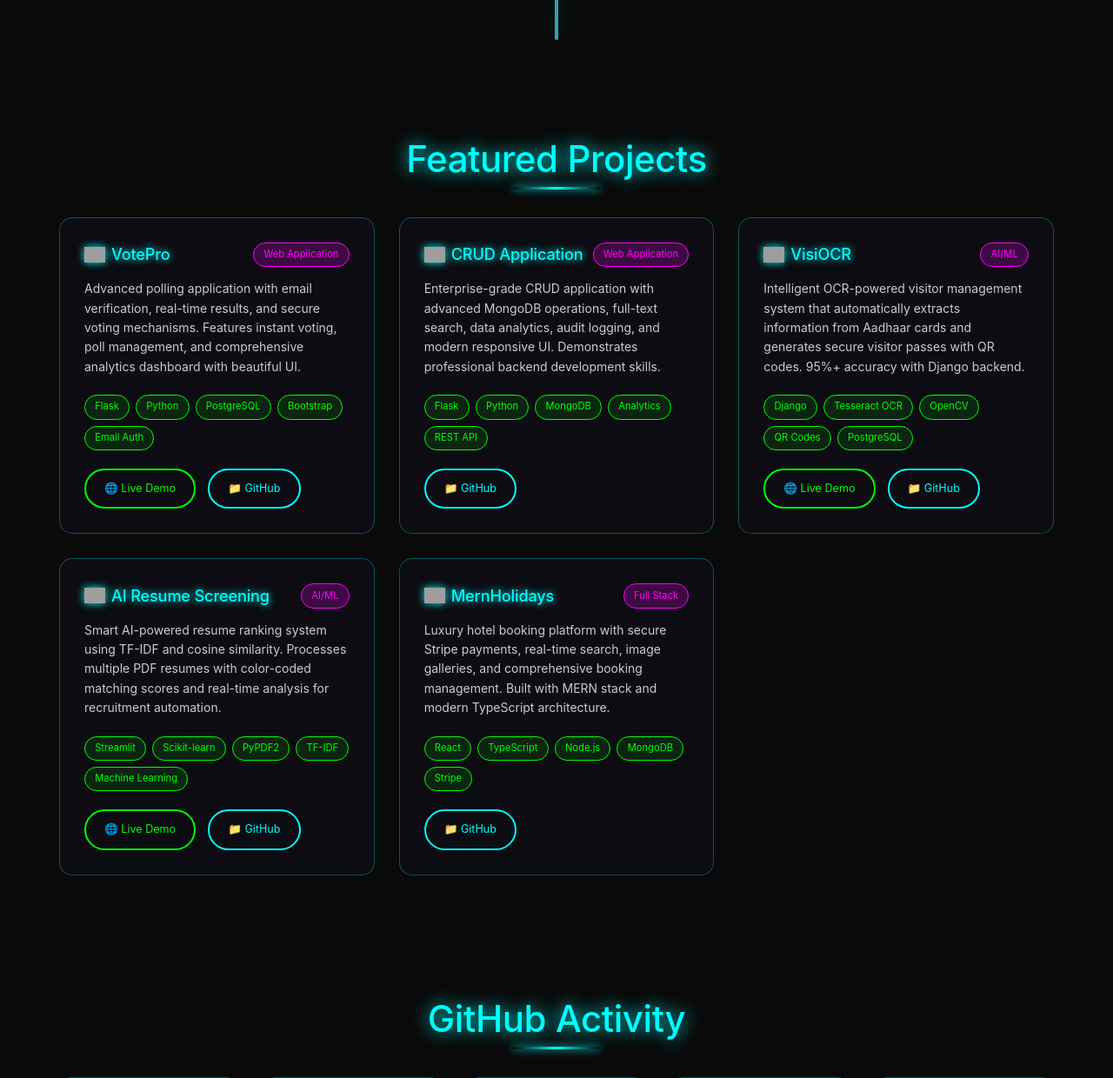
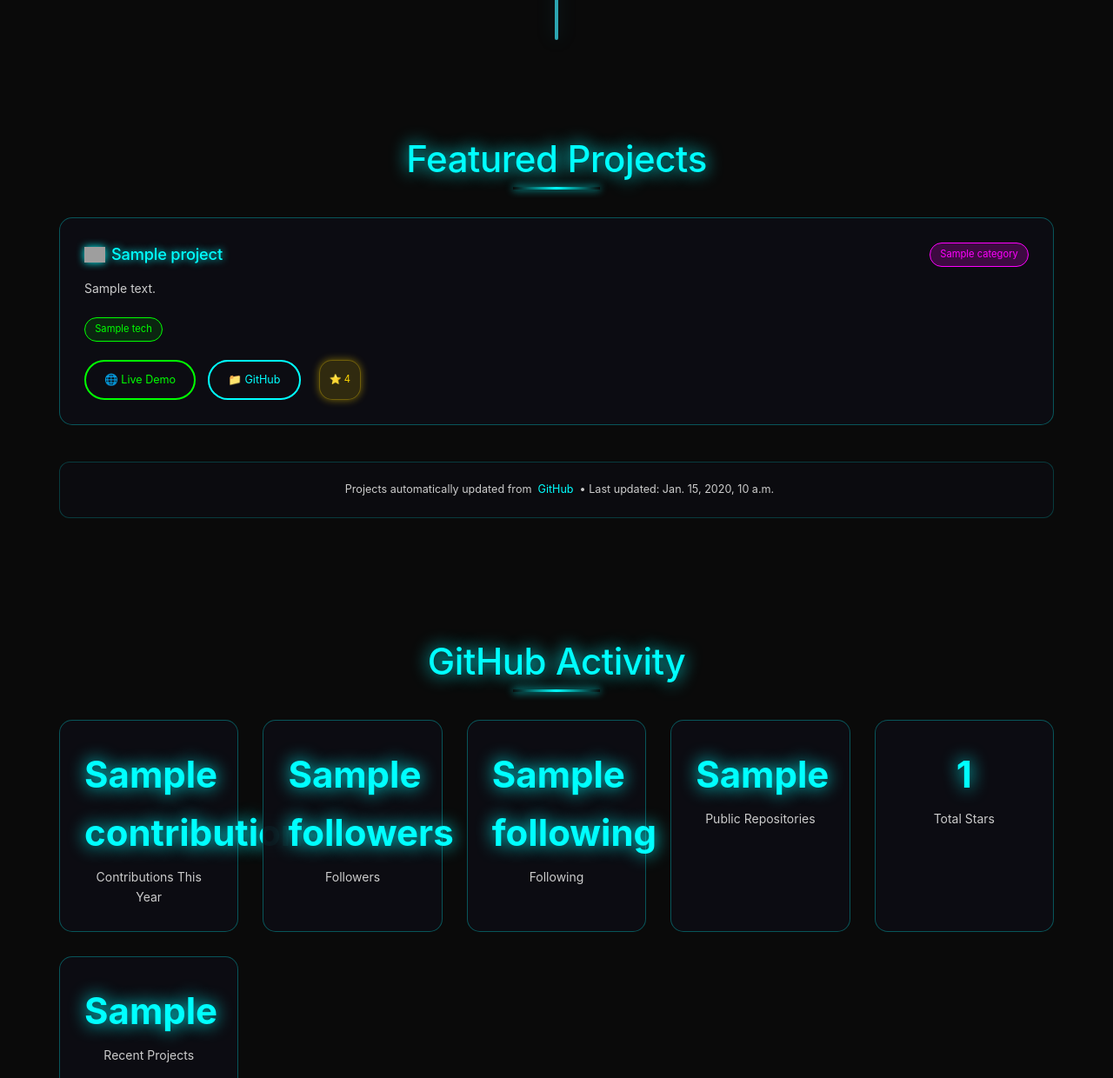
Before and after one commit to altamash-faraz/django-portfolio, a Django app: template main/templates/main/index.html in a window 1280 px wide. Shown: the part 3642-4882 px from the top of the page at 87% size. Run offline with Django 5.2, Linux system fonts and the light colour scheme; the template is opened without the code that fills it: most values are stand-ins (such as "Sample title", 1, 10 or a date in 2020); some libraries are stand-ins or nearby versions; some web fonts are replaced; grey boxes are pictures that could not be loaded.

Commit message:
FEAT: Dynamic GitHub Projects Integration 🚀📊
✨ Added dynamic project fetching from GitHub API
🔄 Projects now automatically update from actual repositories
📈 Enhanced GitHub stats with real-time data
🎯 Smart project categorization and tech stack detection
⭐ Added star counts and live demo links
🎨 Enhanced UI with project categories and icons

🔧 Technical Features:
- Real-time GitHub API integration for projects
- Automatic tech stack detection based on repo language/content
- Priority project ordering (featured projects first)
- Fallback projects when API is unavailable
- Dynamic project categorization (AI/ML, Full Stack, Web App)
- Star count display with golden glow effect
- Live demo URL mapping for deployed projects
- Last updated timestamp for transparency

🌟 Benefits:
- Portfolio automatically stays updated with new GitHub projects
- No manual maintenance required for project listings
- Real GitHub data increases credibility
- Professional presentation with proper categorization
- Enhanced user experience with live project data

```diff
--- a/main/templates/main/index.html
+++ b/main/templates/main/index.html
@@ -536,7 +536,90 @@
   <div class="container">
     <h2 class="section-title">Featured Projects</h2>
     <div class="projects-grid">
-      <!-- Project 1 - VotePro -->
+      {% for project in github_projects %}
+      <div class="project-card">
+        <div class="project-header">
+          <h3>
+            {% if project.language == 'Python' %}
+            <img
+              src="https://cdn.jsdelivr.net/gh/devicons/devicon/icons/python/python-original.svg"
+              alt="{{ project.language }}"
+              class="project-logo"
+            />
+            {% elif project.language == 'JavaScript' %}
+            <img
+              src="https://cdn.jsdelivr.net/gh/devicons/devicon/icons/javascript/javascript-original.svg"
+              alt="{{ project.language }}"
+              class="project-logo"
+            />
+            {% elif project.language == 'TypeScript' %}
+            <img
+              src="https://cdn.jsdelivr.net/gh/devicons/devicon/icons/typescript/typescript-original.svg"
+              alt="{{ project.language }}"
+              class="project-logo"
+            />
+            {% elif 'Flask' in project.tech_stack %}
+            <img
+              src="https://cdn.jsdelivr.net/gh/devicons/devicon/icons/flask/flask-original.svg"
+              alt="Flask"
+              class="project-logo"
+            />
+            {% elif 'Django' in project.tech_stack %}
+            <img
+              src="https://cdn.jsdelivr.net/gh/devicons/devicon/icons/django/django-plain.svg"
+              alt="Django"
+              class="project-logo"
+            />
+            {% elif 'React' in project.tech_stack %}
+            <img
+              src="https://cdn.jsdelivr.net/gh/devicons/devicon/icons/react/react-original.svg"
+              alt="React"
+              class="project-logo"
+            />
+            {% elif 'MongoDB' in project.tech_stack %}
+            <img
+              src="https://cdn.jsdelivr.net/gh/devicons/devicon/icons/mongodb/mongodb-original.svg"
+              alt="MongoDB"
+              class="project-logo"
+            />
+            {% else %}
+            <img
+              src="https://cdn.jsdelivr.net/gh/devicons/devicon/icons/github/github-original.svg"
+              alt="GitHub"
+              class="project-logo"
+            />
+            {% endif %} {{ project.title }}
+          </h3>
+          <span class="project-category">{{ project.category }}</span>
+        </div>
+        <p class="project-description">{{ project.description }}</p>
+        <div class="project-tech">
+          {% for tech in project.tech_stack %}
+          <span class="tech-tag">{{ tech }}</span>
+          {% endfor %}
+        </div>
+        <div class="project-links">
+          {% if project.demo_url %}
+          <a
+            href="{{ project.demo_url }}"
+            target="_blank"
+            class="project-link demo-link"
+            >🌐 Live Demo</a
+          >
+          {% endif %}
+          <a
+            href="{{ project.github_url }}"
+            target="_blank"
+            class="project-link"
+            >📁 GitHub</a
+          >
+          {% if project.stars > 0 %}
+          <span class="project-stars">⭐ {{ project.stars }}</span>
+          {% endif %}
+        </div>
+      </div>
+      {% empty %}
+      <!-- Fallback projects if GitHub API fails -->
       <div class="project-card">
         <div class="project-header">
           <h3>
@@ -551,14 +634,12 @@
         </div>
         <p class="project-description">
           Advanced polling application with email verification, real-time
-          results, and secure voting mechanisms. Features instant voting, poll
-          management, and comprehensive analytics dashboard with beautiful UI.
+          results, and secure voting mechanisms.
         </p>
         <div class="project-tech">
           <span class="tech-tag">Flask</span><span class="tech-tag">Python</span
           ><span class="tech-tag">PostgreSQL</span
-          ><span class="tech-tag">Bootstrap</span
-          ><span class="tech-tag">Email Auth</span>
+          ><span class="tech-tag">Bootstrap</span>
         </div>
         <div class="project-links">
           <a
@@ -575,157 +656,15 @@
           >
         </div>
       </div>
-
-      <!-- Project 2 - CRUD Application -->
-      <div class="project-card">
-        <div class="project-header">
-          <h3>
-            <img
-              src="https://cdn.jsdelivr.net/gh/devicons/devicon/icons/mongodb/mongodb-original.svg"
-              alt="MongoDB"
-              class="project-logo"
-            />
-            CRUD Application
-          </h3>
-          <span class="project-category">Web Application</span>
-        </div>
-        <p class="project-description">
-          Enterprise-grade CRUD application with advanced MongoDB operations,
-          full-text search, data analytics, audit logging, and modern responsive
-          UI. Demonstrates professional backend development skills.
-        </p>
-        <div class="project-tech">
-          <span class="tech-tag">Flask</span><span class="tech-tag">Python</span
-          ><span class="tech-tag">MongoDB</span
-          ><span class="tech-tag">Analytics</span
-          ><span class="tech-tag">REST API</span>
-        </div>
-        <div class="project-links">
-          <a
-            href="https://github.com/altamash-faraz/CRUD"
-            target="_blank"
-            class="project-link"
-            >📁 GitHub</a
-          >
-        </div>
-      </div>
-
-      <!-- Project 3 - VisiOCR -->
-      <div class="project-card">
-        <div class="project-header">
-          <h3>
-            <img
-              src="https://cdn.jsdelivr.net/gh/devicons/devicon/icons/python/python-original.svg"
-              alt="Python"
-              class="project-logo"
-            />
-            VisiOCR
-          </h3>
-          <span class="project-category">AI/ML</span>
-        </div>
-        <p class="project-description">
-          Intelligent OCR-powered visitor management system that automatically
-          extracts information from Aadhaar cards and generates secure visitor
-          passes with QR codes. 95%+ accuracy with Django backend.
-        </p>
-        <div class="project-tech">
-          <span class="tech-tag">Django</span
-          ><span class="tech-tag">Tesseract OCR</span
-          ><span class="tech-tag">OpenCV</span
-          ><span class="tech-tag">QR Codes</span
-          ><span class="tech-tag">PostgreSQL</span>
-        </div>
-        <div class="project-links">
-          <a
-            href="https://visiocr-y4rx.onrender.com/"
-            target="_blank"
-            class="project-link demo-link"
-            >🌐 Live Demo</a
-          >
-          <a
-            href="https://github.com/altamash-faraz/visiOCR"
-            target="_blank"
-            class="project-link"
-            >📁 GitHub</a
-          >
-        </div>
-      </div>
-
-      <!-- Project 4 - AI Resume Screening -->
-      <div class="project-card">
-        <div class="project-header">
-          <h3>
-            <img
-              src="https://cdn.jsdelivr.net/gh/devicons/devicon/icons/python/python-original.svg"
-              alt="Python"
-              class="project-logo"
-            />
-            AI Resume Screening
-          </h3>
-          <span class="project-category">AI/ML</span>
-        </div>
-        <p class="project-description">
-          Smart AI-powered resume ranking system using TF-IDF and cosine
-          similarity. Processes multiple PDF resumes with color-coded matching
-          scores and real-time analysis for recruitment automation.
-        </p>
-        <div class="project-tech">
-          <span class="tech-tag">Streamlit</span
-          ><span class="tech-tag">Scikit-learn</span
-          ><span class="tech-tag">PyPDF2</span
-          ><span class="tech-tag">TF-IDF</span
-          ><span class="tech-tag">Machine Learning</span>
-        </div>
-        <div class="project-links">
-          <a
-            href="https://ai-resume-screen.streamlit.app/"
-            target="_blank"
-            class="project-link demo-link"
-            >🌐 Live Demo</a
-          >
-          <a
-            href="https://github.com/altamash-faraz/AI-Resume-Screening"
-            target="_blank"
-            class="project-link"
-            >📁 GitHub</a
-          >
-        </div>
-      </div>
-
-      <!-- Project 5 - Hotel Booking App -->
-      <div class="project-card">
-        <div class="project-header">
-          <h3>
-            <img
-              src="https://cdn.jsdelivr.net/gh/devicons/devicon/icons/react/react-original.svg"
-              alt="React"
-              class="project-logo"
-            />
-            MernHolidays
-          </h3>
-          <span class="project-category">Full Stack</span>
-        </div>
-        <p class="project-description">
-          Luxury hotel booking platform with secure Stripe payments, real-time
-          search, image galleries, and comprehensive booking management. Built
-          with MERN stack and modern TypeScript architecture.
-        </p>
-        <div class="project-tech">
-          <span class="tech-tag">React</span
-          ><span class="tech-tag">TypeScript</span
-          ><span class="tech-tag">Node.js</span
-          ><span class="tech-tag">MongoDB</span
-          ><span class="tech-tag">Stripe</span>
-        </div>
-        <div class="project-links">
-          <a
-            href="https://github.com/altamash-faraz/hotel-booking-app"
-            target="_blank"
-            class="project-link"
-            >📁 GitHub</a
-          >
-        </div>
-      </div>
+      {% endfor %}
+    </div>
+    <div class="projects-footer">
+      <p class="projects-note">
+        <i class="fab fa-github"></i>
+        Projects automatically updated from
+        <a href="https://github.com/altamash-faraz" target="_blank">GitHub</a>
+        • Last updated: {{ github_stats.last_updated }}
+      </p>
     </div>
   </div>
 </section>
--- a/static/css/style.css
+++ b/static/css/style.css
@@ -1237,6 +1237,65 @@ body {
     box-shadow: 0 0 20px var(--neon-blue);
 }
 
+/* Project stars styling */
+.project-stars {
+    display: inline-flex;
+    align-items: center;
+    padding: 0.3rem 0.8rem;
+    background: rgba(255, 215, 0, 0.15);
+    color: #ffd700;
+    border: 1px solid rgba(255, 215, 0, 0.3);
+    border-radius: 15px;
+    font-size: 0.8rem;
+    margin-left: 0.5rem;
+    animation: subtle-glow 2s ease-in-out infinite alternate;
+}
+
+@keyframes subtle-glow {
+    from {
+        box-shadow: 0 0 5px rgba(255, 215, 0, 0.3);
+    }
+    to {
+        box-shadow: 0 0 10px rgba(255, 215, 0, 0.5);
+    }
+}
+
+/* Projects footer styling */
+.projects-footer {
+    margin-top: 3rem;
+    text-align: center;
+    padding: 1.5rem;
+    background: rgba(13, 13, 20, 0.5);
+    border-radius: 12px;
+    border: 1px solid rgba(0, 255, 255, 0.2);
+}
+
+.projects-note {
+    color: #ccc;
+    font-size: 0.9rem;
+    margin: 0;
+    display: flex;
+    align-items: center;
+    justify-content: center;
+    gap: 0.5rem;
+}
+
+.projects-note i {
+    color: var(--neon-blue);
+    font-size: 1.1rem;
+}
+
+.projects-note a {
+    color: var(--neon-blue);
+    text-decoration: none;
+    transition: all 0.3s ease;
+}
+
+.projects-note a:hover {
+    color: var(--neon-green);
+    text-shadow: 0 0 5px var(--neon-green);
+}
+
 /* GitHub Stats */
 .github-stats {
     display: grid;
```
Also changed, not shown: main/views.py (+186 -2 lines).
